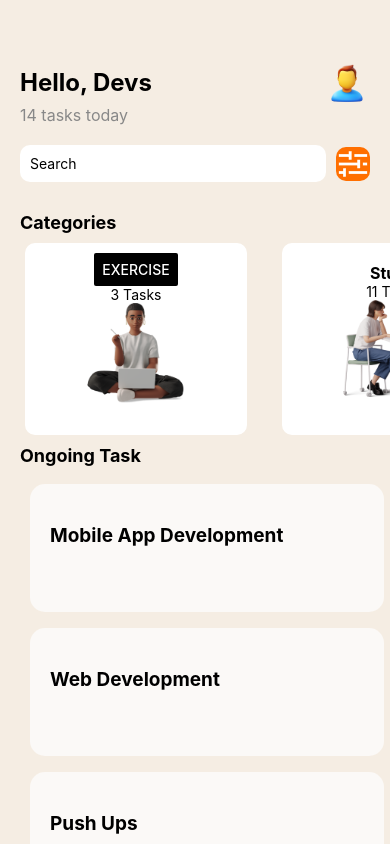
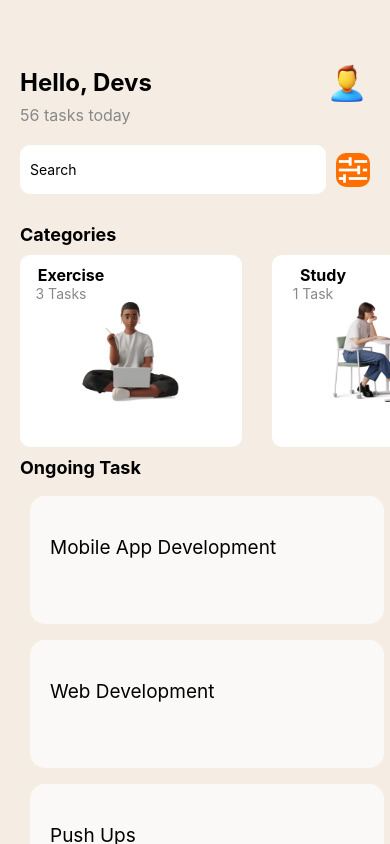
Before and after one commit to mubarakck/rn-assignment3-11293859, a React Native app in the folder myApp/: screen / in a window 390 px wide. Built offline with nearby package versions, Linux system fonts and the light colour scheme.

Commit message:
added a search icon

```diff
--- a/myApp/App.js
+++ b/myApp/App.js
@@ -16,7 +16,7 @@ export default function App() {
     </View>
 
 
-    <Text style={styles.taskCount}>14 tasks today</Text>
+    <Text style={styles.taskCount}>56 tasks today</Text>
 
     <View style={styles.searchContainer}>
         <TextInput style={styles.searchInput} placeholder="Search" />
@@ -36,14 +36,14 @@ export default function App() {
        <ScrollView horizontal={true} style={styles.categories} showsHorizontalScrollIndicator={false}>
 
       <View style={styles.category}>
-          <Button title="Exercise" color="black" style={styles.categoryText} />
+      <Text style={styles.categoryText}>Exercise</Text>
           <Text style={styles.categoryTaskCount}>3 Tasks</Text>
           <Image source={ require("./assets/img1.png")} style={styles.categoryImage} />
         </View>
 
         <View style={styles.category}>
           <Text style={styles.categoryText}>Study</Text>
-        <Text style={styles.categoryTaskCount}>11 Tasks</Text>
+        <Text style={styles.categoryTaskCount}>1 Task</Text>
         <Image source={ require("./assets/img2.png")} style={styles.categoryImage} />
         </View>
 
@@ -61,13 +61,13 @@ export default function App() {
 
         <View style={styles.category}>
           <Text style={styles.categoryText}>Study</Text>
-          <Text style={styles.categoryTaskCount}>18 Tasks</Text>
+          <Text style={styles.categoryTaskCount}>8 Tasks</Text>
           <Image source={ require("./assets/study.png")} style={styles.categoryImage} />
         </View>
 
         <View style={styles.category}>
           <Text style={styles.categoryText}>Code</Text>
-          <Text style={styles.categoryTaskCount}>99 Tasks</Text>
+          <Text style={styles.categoryTaskCount}>9 Tasks</Text>
           <Image source={ require("./assets/code.png")} style={styles.categoryImage} />
         </View>
 
@@ -79,7 +79,7 @@ export default function App() {
 
         <View style={styles.category}>
           <Text style={styles.categoryText}>Dance</Text>
-          <Text style={styles.categoryTaskCount}>13 Tasks</Text>
+          <Text style={styles.categoryTaskCount}>3 Tasks</Text>
           <Image source={ require("./assets/dance.png")} style={styles.categoryImage} />
         </View>
 
@@ -244,6 +244,7 @@ const styles = StyleSheet.create({
   taskCount: {
     fontSize: 16,
     color: '#888',
+    marginRight: 145,
   },
   searchContainer: {
     flexDirection: 'row',
@@ -256,6 +257,8 @@ const styles = StyleSheet.create({
     borderRadius: 10,
     padding: 10,
     marginRight: 10,
+    height:49,
+    width: 353,
   },
   filterIcon: {
     backgroundColor: '#FF6F00',
@@ -275,7 +278,7 @@ const styles = StyleSheet.create({
     alignItems: 'center',
     width:222,
     marginRight: 30,
-    marginLeft: 5,
+
     marginBottom:20,
     height:192,
   },
@@ -287,7 +290,12 @@ const styles = StyleSheet.create({
   categoryText: {
     fontSize: 16,
     fontWeight: 'bold',
-    marginTop: 10,
+    marginTop: 0,
+    marginRight: 120,
+  },
+  categoryTaskCount:{
+    marginRight: 140,
+    color: '#888',
   },
   sectionTitle: {
     fontSize: 18,
@@ -306,9 +314,8 @@ const styles = StyleSheet.create({
     marginLeft: 10,
   },
   taskText: {
-    fontWeight: 'bold',
     top: 20,
-    fontSize:19,
-  }
+    fontSize: 19,
+      }
 
 });
```
Also changed, not shown: myApp/assets/mysearch.png (added).
